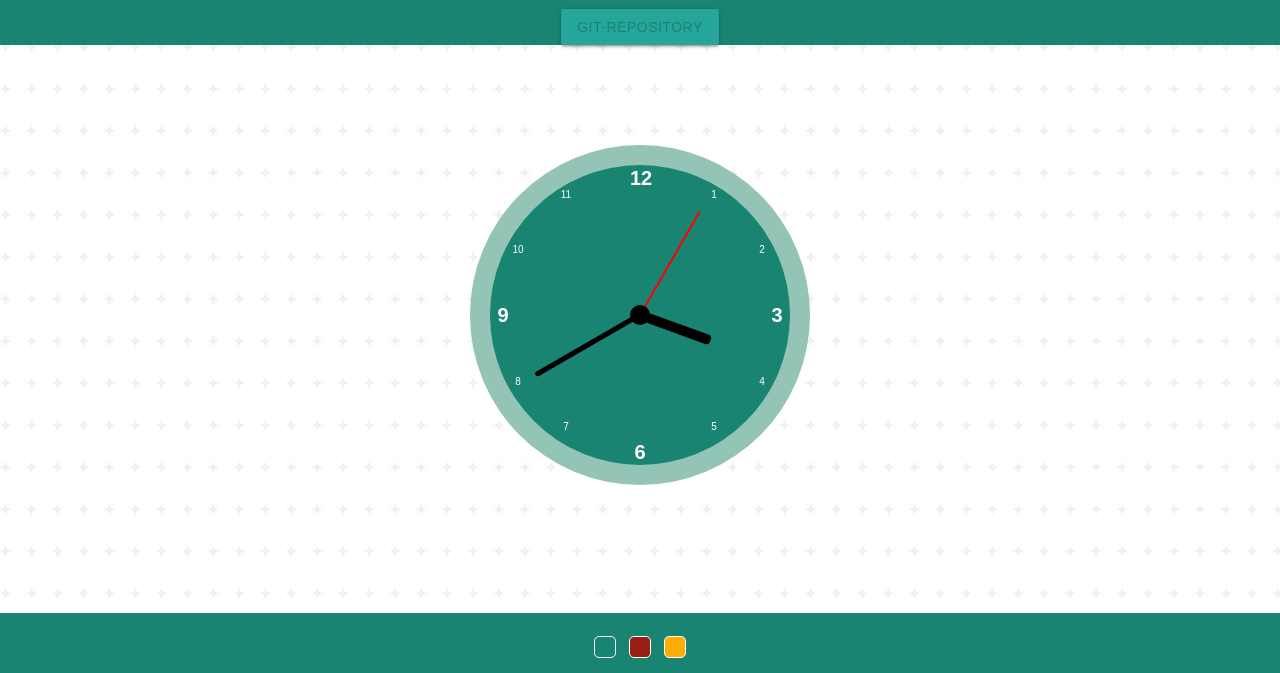
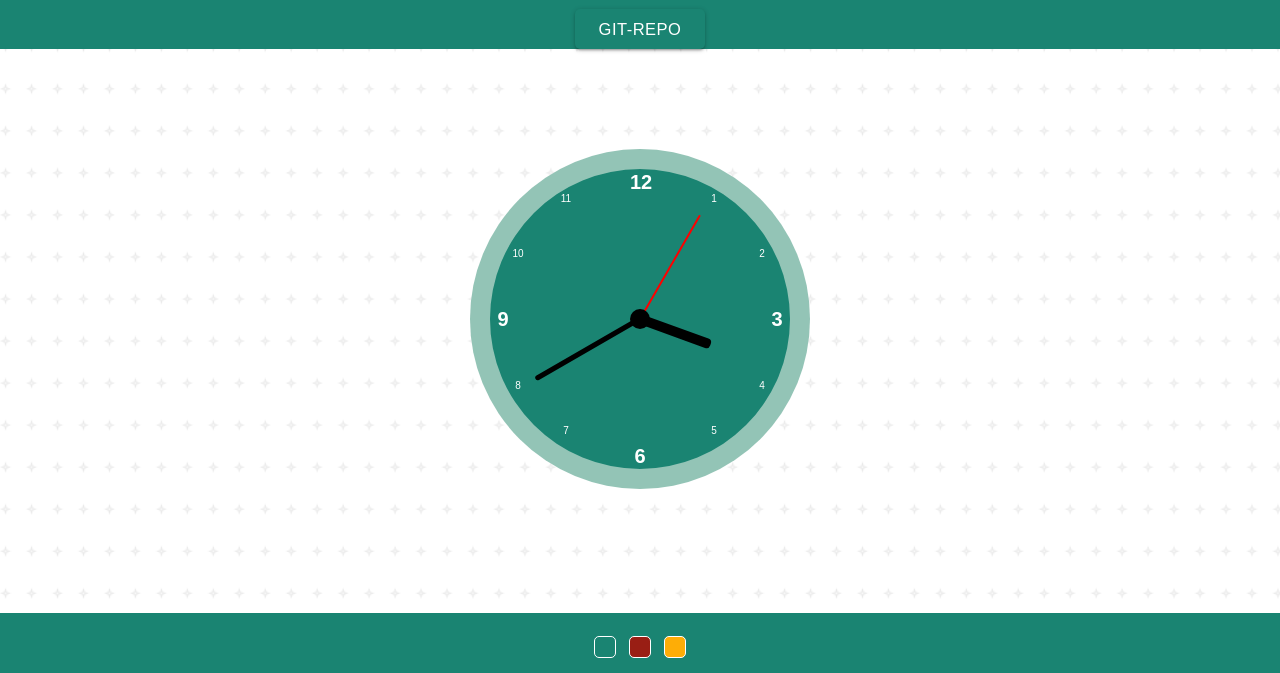
Before and after one commit to Shyam-brs/JS-Clock-Porject, a plain HTML site: page index.html in a window 1280 px wide. Shown: the part 127-800 px from the top of the page. Drawn offline with nearby package versions, Linux system fonts and the light colour scheme.

Commit message:
updaing button

```diff
--- a/assets/css/style.css
+++ b/assets/css/style.css
@@ -22,6 +22,33 @@ body {
     text-align: center;
     background-color: var(--primary-color);
 }
+.btn {
+    width: 130px;
+    height: 40px;
+    font-size: 1.1em;
+    cursor: pointer;
+    background-color:var(--primary-color);
+    color: #fff;
+    border: none;
+    border-radius: 5px;
+    transition: all .4s;
+   }
+
+   .btn:hover {
+    border-radius: 5px;
+    transform: translateY(-10px);
+    box-shadow: 0 7px 0 -2px #f85959,
+     0 15px 0 -4px #39a2db,
+     0 16px 10px -3px #39a2db;
+   }
+
+   .btn:active {
+    transition: all 0.2s;
+    transform: translateY(-5px);
+    box-shadow: 0 2px 0 -2px #f85959,
+     0 8px 0 -4px #39a2db,
+     0 12px 10px -3px #39a2db;
+   }
 .git a{
     color: var(--primary-color);
 }
--- a/index.html
+++ b/index.html
@@ -21,7 +21,7 @@
     <header>
       <div class="git">
         <h1>JS Clock</h1>
-        <a href="https://github.com/Shyam-brs/JS-Clock-Porject" class="btn btn-outline-secondary">git-repository</a>
+        <a href="https://github.com/Shyam-brs/JS-Clock-Porject"><button class="btn">Git-Repo</button></a>
       </div>
     </header>
 
```
